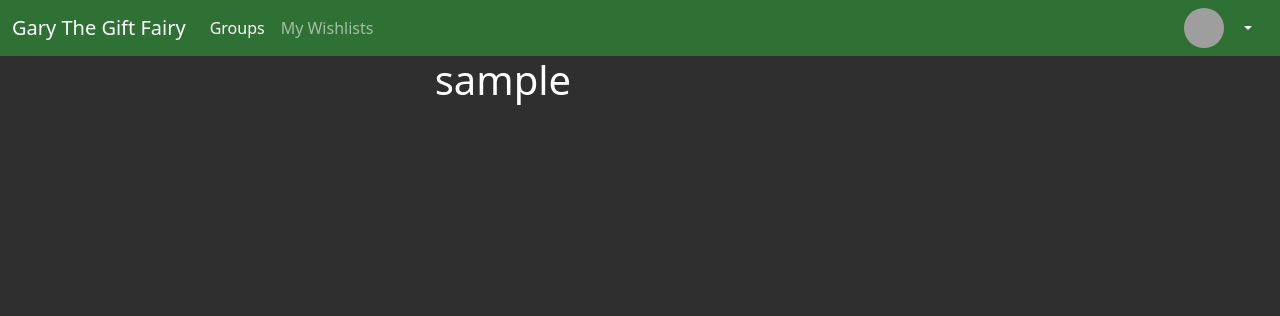
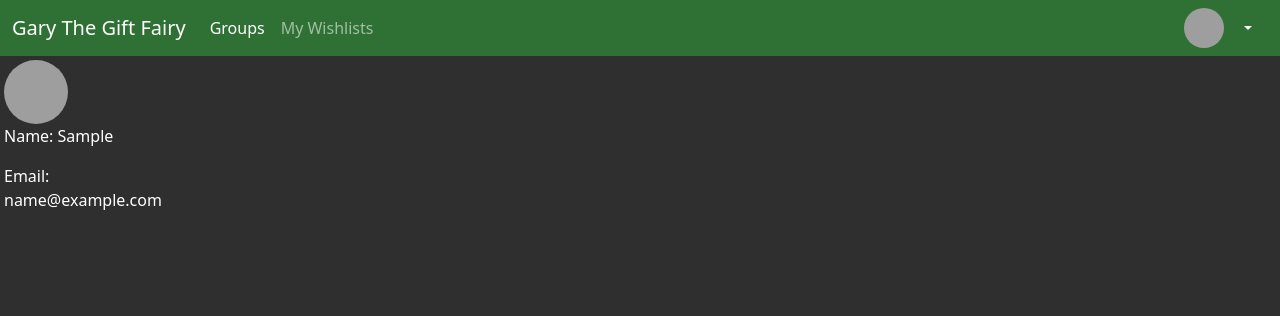
Before and after one commit to parrotmac/gary, a Django app: page /accounts/profile in a window 1280 px wide. Shown: the top 316 px of the page. Run offline with Django 4.2, Linux system fonts and the light colour scheme; the visitor is signed in with stand-in values (Sample User, id 1); some libraries are stand-ins or nearby versions; grey boxes are pictures that could not be loaded.

Commit message:
Polish up profile, login page

```diff
--- a/gifter/models.py
+++ b/gifter/models.py
@@ -58,6 +58,15 @@
             return self.email
         return self.username
 
+    @property
+    def display_email(self):
+        if self.email:
+            return self.email
+        if self.socialaccount_set.count() > 0:
+            if social_account_email := self.socialaccount_set.first().extra_data.get('email'):
+                return social_account_email
+        return None
+
     def __str__(self):
         return self.display_name
 
--- a/gifter/static/css/main.css
+++ b/gifter/static/css/main.css
@@ -18,7 +18,7 @@
 }
 
 .wishlist-page-card {
-    background-color: rgb(105, 24, 24);
+    /*background-color: rgb(105, 24, 24);*/
 }
 
 .wishlist-page-header {
--- a/gifter/urls.py
+++ b/gifter/urls.py
@@ -3,7 +3,7 @@
 from gifter.views import GroupListView, GroupDetailView, redirect_to_groups, WishlistDetailView, ItemCreateView, \
     ItemUpdateView, ClaimCreateView, ClaimUpdateView, ClaimDeleteView, accept_invitation, incoming_invitation, \
     ProfileView, health_check, GroupCreateView, GroupUpdateView, WishlistCreateView, WishlistUpdateView, \
-    WishlistDeleteView, GroupDeleteView, SendInviteFormView
+    WishlistDeleteView, GroupDeleteView, SendInviteFormView, MyWishlistsListView
 
 urlpatterns = [
     path('healthz', health_check, name='health_check'),
@@ -17,6 +17,7 @@
     path('groups/<str:group_pk>/wishlists/<str:pk>', WishlistDetailView.as_view(), name='wishlist_detail'),
     path('groups/<str:group_pk>/wishlists/<str:pk>/update', WishlistUpdateView.as_view(), name='wishlist_update'),
     path('groups/<str:group_pk>/wishlists/<str:pk>/delete', WishlistDeleteView.as_view(), name='wishlist_delete'),
+    path('wishlists', MyWishlistsListView.as_view(), name='my_wishlists'),
     path('wishlists/<str:wishlist_pk>/items/create', ItemCreateView.as_view(), name='item_create'),
     path('wishlists/<str:wishlist_pk>/items/<str:pk>', ItemUpdateView.as_view(), name='item_update'),
     path('wishlists/<str:wishlist_pk>/items/<str:item_pk>/claims/create', ClaimCreateView.as_view(), name='claim_create'),
--- a/gifter/views.py
+++ b/gifter/views.py
@@ -149,6 +149,14 @@
         form.instance.owner = user
         form.instance.group_id = self.request.resolver_match.kwargs['group_pk']
         return super(WishlistCreateView, self).form_valid(form)
+
+
+class MyWishlistsListView(LoginRequiredMixin, ListView):
+    model = Wishlist
+    template_name = "gifter/wishlist_list.html"
+
+    def get_queryset(self):
+        return Wishlist.objects.filter(owner=self.request.user)
 
 
 class WishlistUpdateView(LoginRequiredMixin, UpdateView):
--- a/templates/account/base.html
+++ b/templates/account/base.html
@@ -1,5 +1,5 @@
 {% extends "base.html" %}
-
+{% load bootstrap5 %}
 {% block headcontent %}
     <style>
         .form-signin {
@@ -46,9 +46,16 @@
     </style>
 {% endblock %}
 {% block outside_container %}
+    <div class="container">
+        <div class="row">
+            <div class="col mt-1">
+                {% bootstrap_messages %}
+            </div>
+        </div>
+    </div>
 <div class="content">
     <div class="row">
-        <div class="col col-4 offset-md-4">
+        <div class="col col-md-4 offset-md-4 mx-1">
             {% block content %}
             {% endblock %}
         </div>
--- a/templates/account/profile.html
+++ b/templates/account/profile.html
@@ -1,5 +1,20 @@
 {% extends "account/base.html" %}
 {% block head_title %}Profile{% endblock %}
 {% block content %}
-<h1>{{ request.user.username }}</h1>
+
+    <div class="row">
+    <div class="col col-3">
+        <img style="border-radius: 1000px; height: 4rem; width: 4rem;" src="{{ request.user.display_photo }}" alt="Profile Photo of {{ request.user.display_name }}" />
+    </div>
+    </div>
+    <div class="row">
+        <div class="col col-5">
+            <p>Name: {{ request.user.display_name }}</p>
+            {% if request.user.display_email %}
+            <p>Email: {{ request.user.display_email }}</p>
+            {% else %}
+            <p>No known email.</p>
+            {% endif %}
+        </div>
+    </div>
 {% endblock %}»
--- a/templates/base.html
+++ b/templates/base.html
@@ -19,7 +19,7 @@
 {% block navbar %}
     <nav class="navbar navbar-expand-lg navbar-dark" style="background-color: #2F7134">
         <div class="container-fluid">
-            <a class="navbar-brand" href="#">Gary The Gift Fairy</a>
+            <a class="navbar-brand" href="{% url "redirect_to_groups" %}">Gary The Gift Fairy</a>
             <button class="navbar-toggler" type="button" data-bs-toggle="collapse"
                     data-bs-target="#navbarSupportedContent" aria-controls="navbarSupportedContent"
                     aria-expanded="false" aria-label="Toggle navigation">
@@ -31,7 +31,7 @@
                         <a class="nav-link active" aria-current="page" href="{% url "group_list" %}">Groups</a>
                     </li>
                     <li class="nav-item">
-                        <a class="nav-link" href="{% url "group_list" %}">My Wishlists</a>
+                        <a class="nav-link" href="{% url "my_wishlists" %}">My Wishlists</a>
                     </li>
                 </ul>
                 {% if request.user.is_authenticated %}
```
Also changed, not shown: templates/gifter/wishlist_detail.html (+11 -0 lines), templates/gifter/wishlist_list.html (added, +12 -0 lines).
